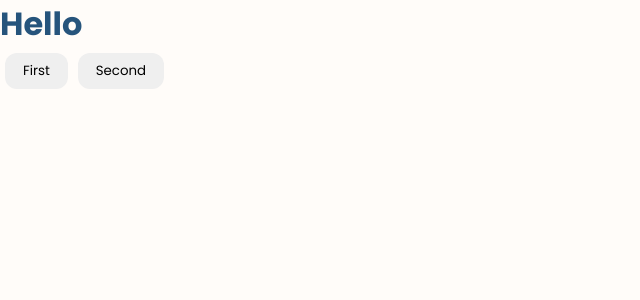
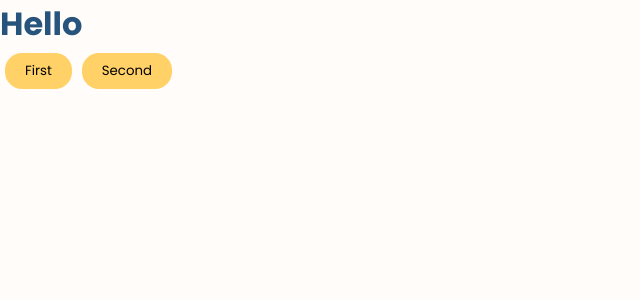
Before and after one commit to geeekgod/Custom-Theme-Site-Builder, a React (Create React App) app: page / in a window 1280 px wide. Shown: the top 300 px of the page, without its empty margins (0-640 px from the left). Built offline with nearby package versions, Linux system fonts and the light colour scheme; the HTML template or start-up script is replaced by a standard one.

Commit message:
chore: reg updates

```diff
--- a/src/App.css
+++ b/src/App.css
@@ -6,8 +6,9 @@
   --theme1-primary-bg: #fffcf9;
   --theme1-secondary-bg: #ffd166;
   --theme1-font-family: "Poppins", sans-serif;
-  --theme1-border-radius: 12px;
+  --theme-btn-border-radius: 17px;
   --theme1-btn-margin: 5px;
+  --theme1-btn-padding: 8px 20px;
 
   /* Theme 2 */
   --theme2-primary: #272d2d;
@@ -15,8 +16,9 @@
   --theme2-primary-bg: #999a98;
   --theme2-secondary-bg: #85eaaf;
   --theme2-font-family: "Oswald", sans-serif;
-  --theme2-border-radius: 12px;
+  --theme2-btn-border-radius: 12px;
   --theme2-btn-margin: 8px;
+  --theme2-btn-padding: 12px 16px;
 }
 
 button {
@@ -26,16 +28,17 @@ button {
 }
 
 .theme1 button {
-  padding: 8px 18px;
-  border-radius: 12px;
+  padding: var(--theme1-btn-padding);
   font-family: var(--theme1-font-family);
-  border: var(--theme1-border-radius);
+  border-radius: var(--theme-btn-border-radius);
   margin: var(--theme1-btn-margin);
+  background-color: var(--theme1-secondary-bg);
 }
 
 .theme2 button {
-  padding: 12px 16px;
+  padding: var(--theme2-btn-padding);
   font-family: var(--theme2-font-family);
-  border-radius: var(--theme2-border-radius);
+  border-radius: var(--theme2-btn-border-radius);
   margin: var(--theme2-btn-margin);
+  background-color: var(--theme2-secondary-bg);
 }
```
Also changed, not shown: 1 other file (tests, documents, lock files or other folders).
